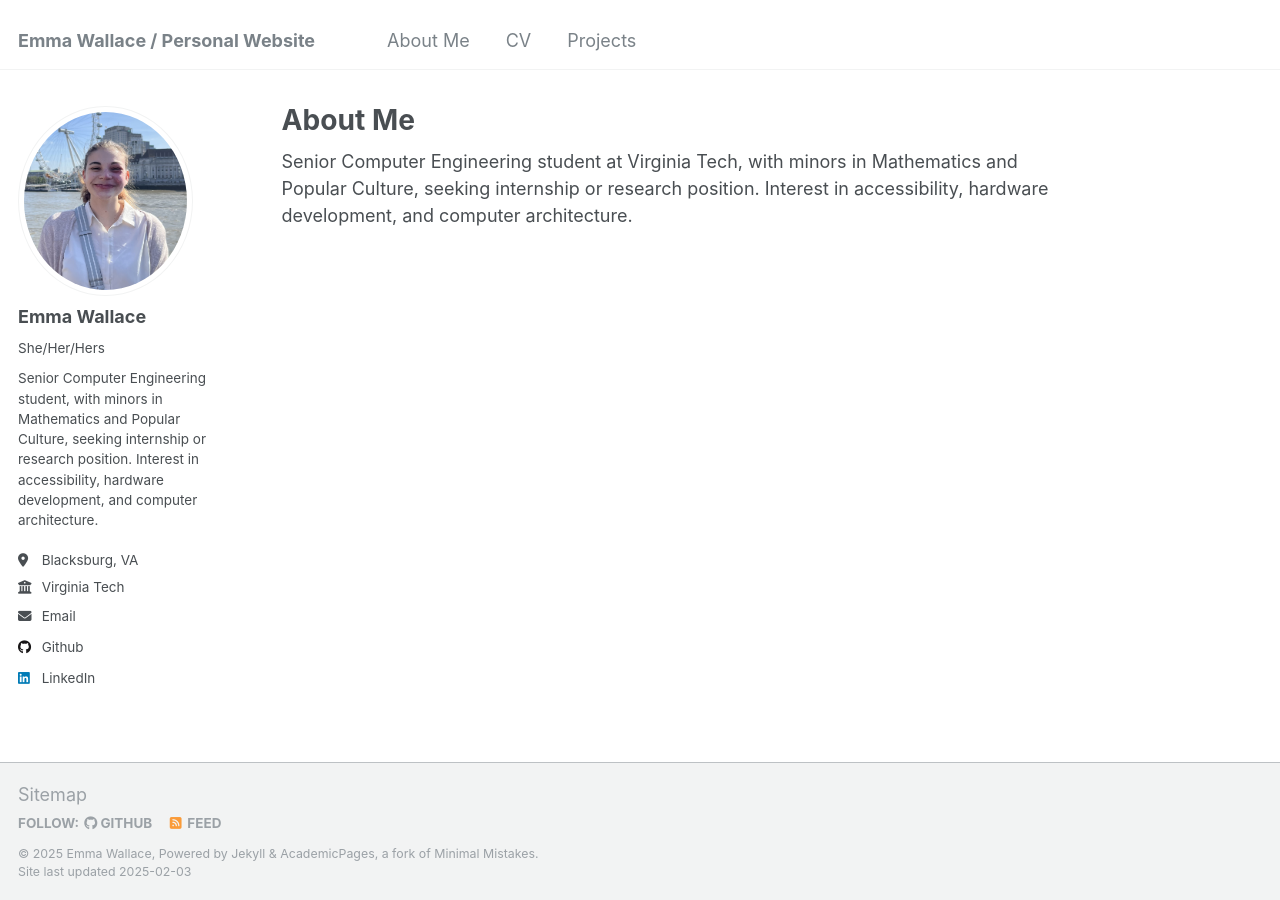
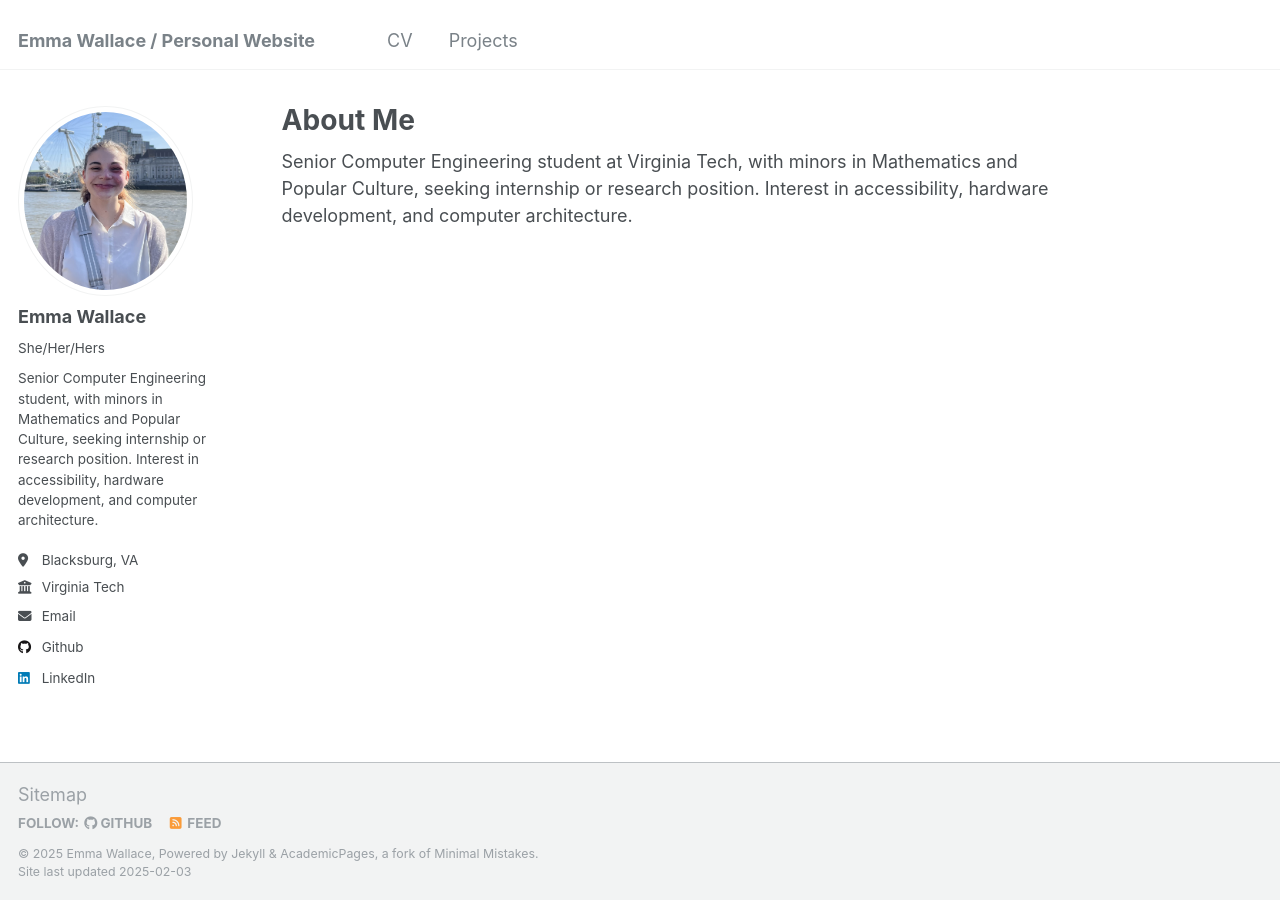
Before and after one commit to ewallace21/ewallace21.github.io, a Jekyll site: the page built from _pages/about.md, in a window 1280 px wide. Built offline with Jekyll 4.4.1, drawn with Linux system fonts in a browser that asks for light colours.

Commit message:
Update navigation.yml

```diff
--- a/_data/navigation.yml
+++ b/_data/navigation.yml
@@ -8,9 +8,6 @@ main:
   #- title: "Publications"
     #url: /publications/
 
-  - title: "About Me"
-    url: /aboutme/
-
   - title: "CV"
     url: /cv/
 
```
